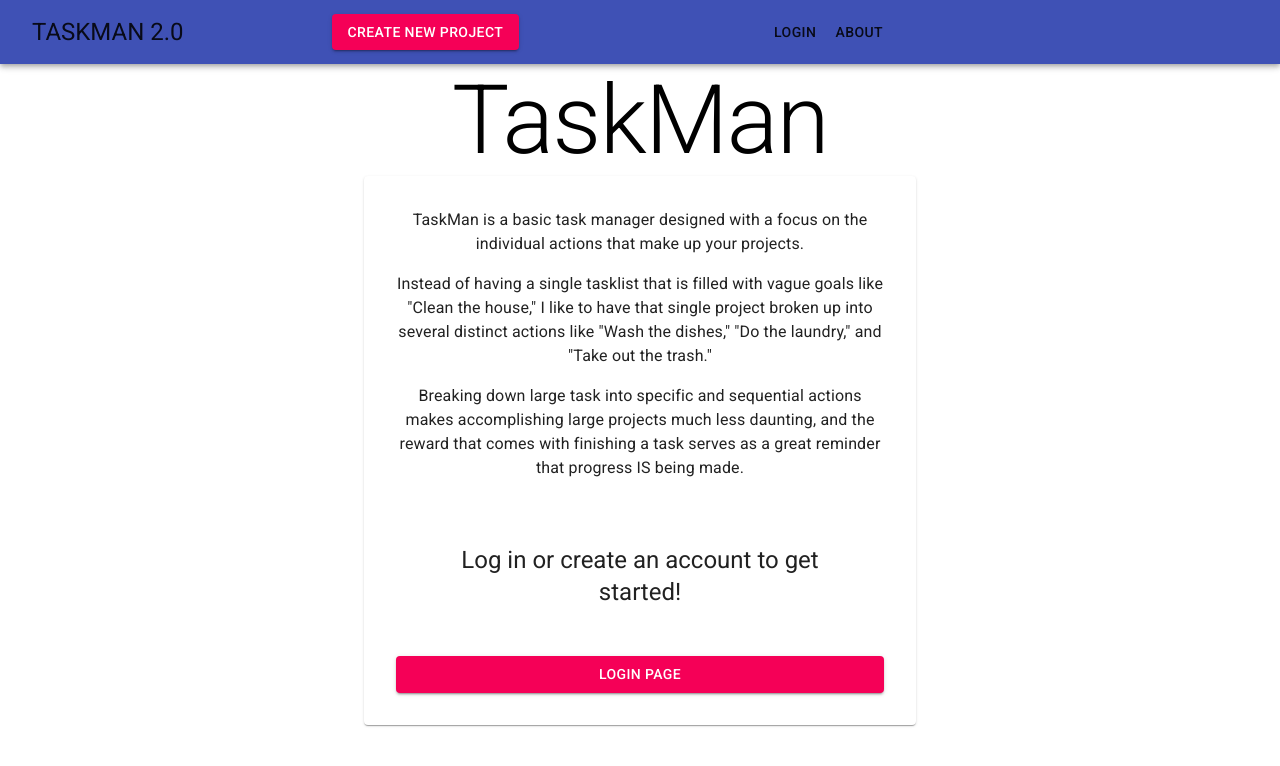
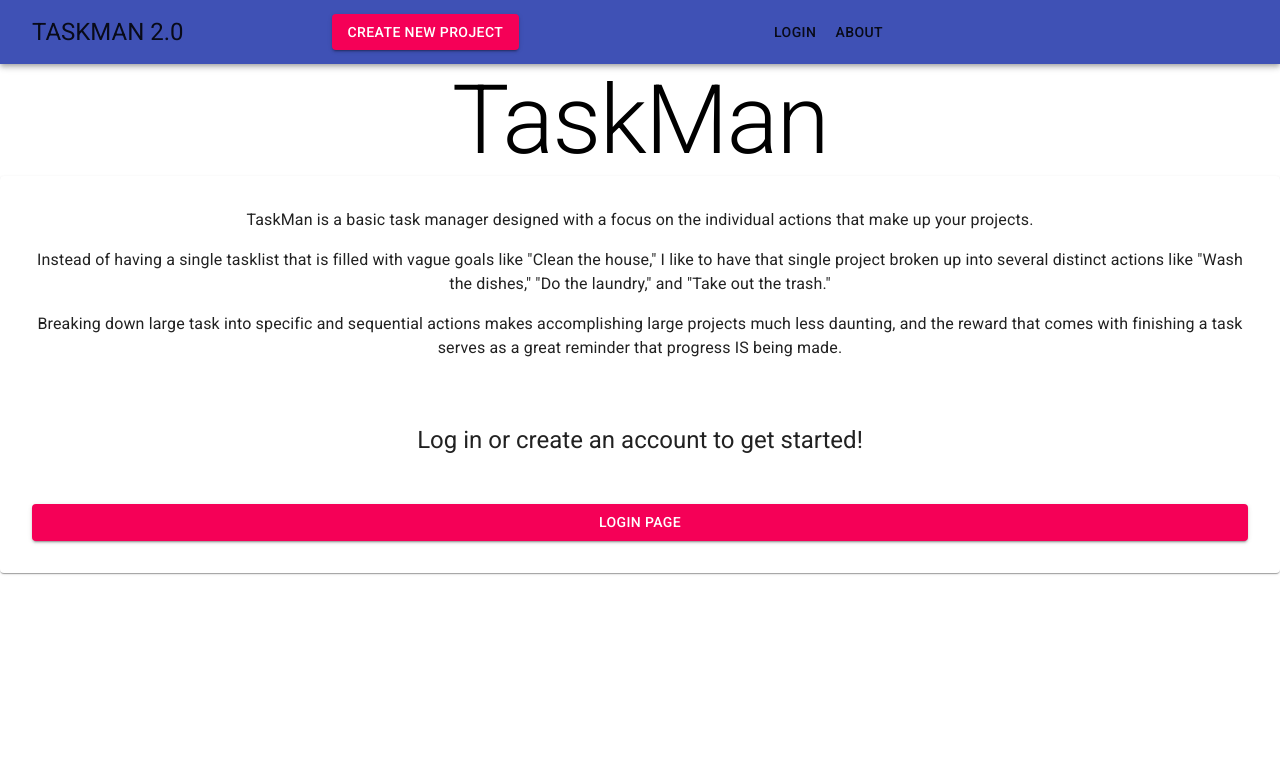
Before and after one commit to jallend1/taskman, a React (Create React App) app: page / in a window 1280 px wide. Shown: the top 766 px of the page. Built offline with nearby package versions, Linux system fonts and the light colour scheme.

Commit message:
Changes basic styling of footer and removes 100vh from project portion

```diff
--- a/src/Components/Footer.js
+++ b/src/Components/Footer.js
@@ -3,13 +3,13 @@ import { Typography, makeStyles } from '@material-ui/core';
 const Footer = () => {
   const useStyles = makeStyles({
     root: {
-      color: '#f0f6f6'
+      color: 'green'
     }
   });
 
   const classes = useStyles();
   return (
-    <Typography variant="h6" align="center" className={classes.root}>
+    <Typography component="footer" align="center" className={classes.root}>
       Made by Jason
     </Typography>
   );
--- a/src/Components/Home.js
+++ b/src/Components/Home.js
@@ -18,8 +18,6 @@ const Home = () => {
 
   const useStyles = makeStyles({
     root: {
-      // background: '#084b83',
-      height: '100vh',
       padding: '1em 0'
     },
     projects: {
@@ -49,7 +47,7 @@ const Home = () => {
   };
   const notLoggedIn = () => {
     return (
-      <Container maxWidth="sm">
+      <>
         <Typography variant="h1" align="center">
           TaskMan
         </Typography>
@@ -83,7 +81,7 @@ const Home = () => {
             Login Page
           </Button>
         </Paper>
-      </Container>
+      </>
     );
   };
   const renderProjects = () => {
--- a/src/index.css
+++ b/src/index.css
@@ -5,6 +5,7 @@ body {
     sans-serif;
   -webkit-font-smoothing: antialiased;
   -moz-osx-font-smoothing: grayscale;
+  min-height: 100%;
 }
 
 code {
```
